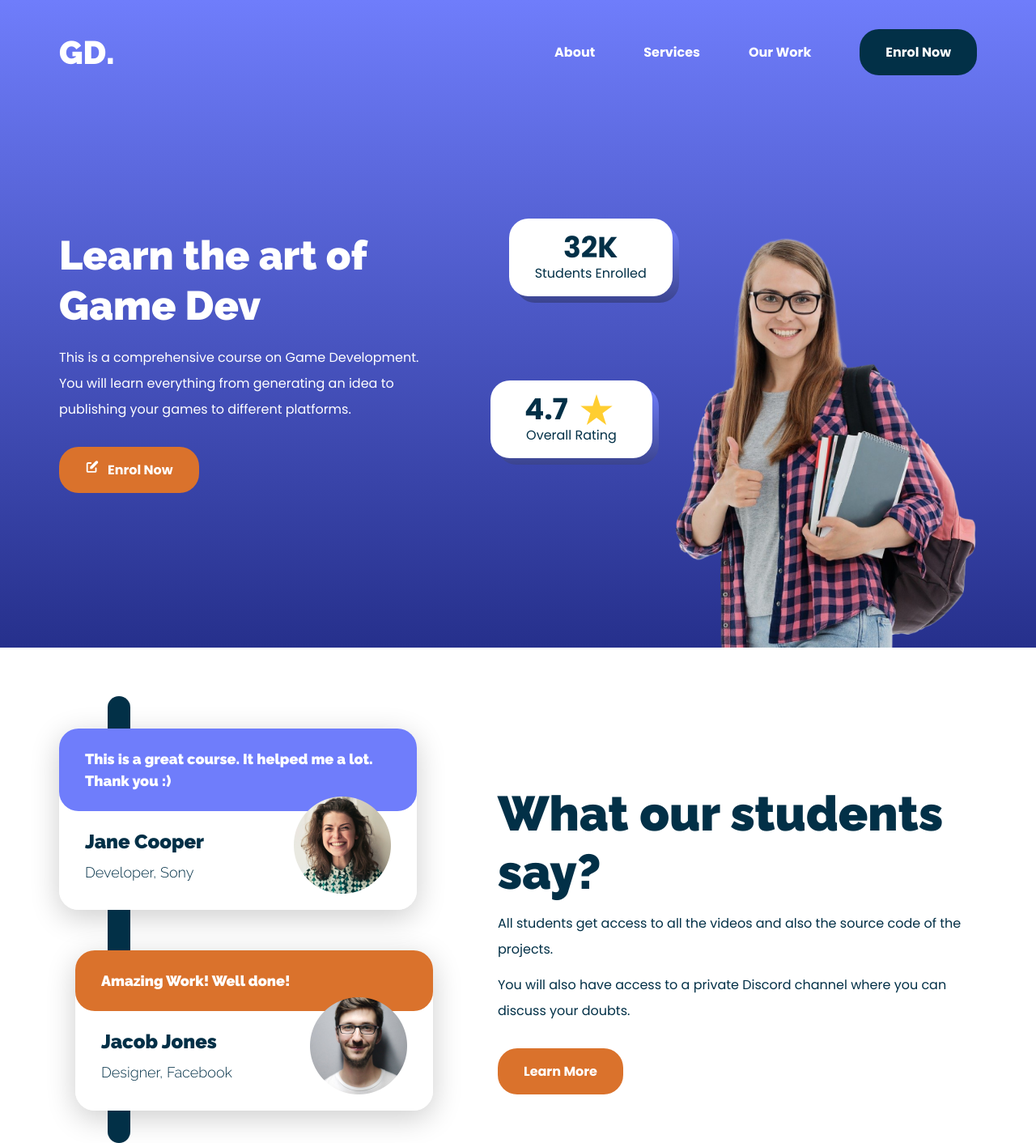
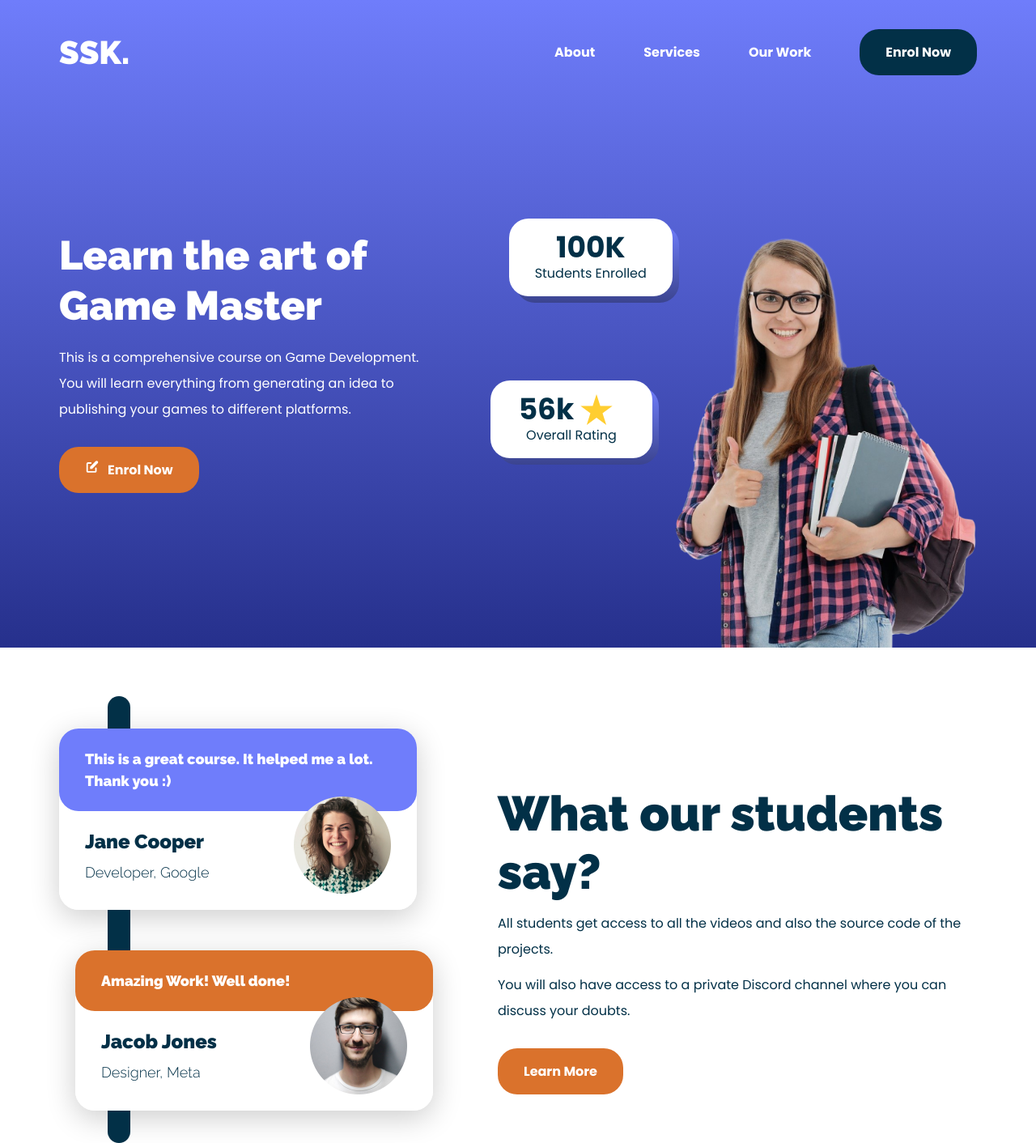
Before and after one commit to SSK443/FIGMA, a plain HTML site: page index.html in a window 1280 px wide. Shown: the top 1412 px of the page at 81% size. Drawn offline with Linux system fonts and the light colour scheme.

Commit message:
new changing but completed

```diff
--- a/index.html
+++ b/index.html
@@ -17,7 +17,7 @@
   <header>
     <div class="wrapper">
       <nav>
-        <div class="logo">GD.</div>
+        <div class="logo">SSK.</div>
 
         <ul>
           <li>
@@ -41,7 +41,7 @@
       <!-- End of desktop navigation menu -->
 
       <nav class="mobile-nav">
-        <div class="logo">GD.</div>
+        <div class="logo">SSK.</div>
         <div class="menu-icon">
           <img src="images/menu-icon.svg" alt="" />
         </div>
@@ -77,7 +77,7 @@
         <div class="left">
           <h1>
             Learn the art of <br />
-            Game Dev
+            Game Master
           </h1>
 
           <p>
@@ -97,7 +97,7 @@
           <div class="achievement-card students-enrolled">
             <div class="content">
               <div>
-                <h3>32K</h3>
+                <h3>100K</h3>
               </div>
               <p>Students Enrolled</p>
             </div>
@@ -108,7 +108,7 @@
           <div class="achievement-card overall-rating">
             <div class="content">
               <div>
-                <h3>4.7</h3>
+                <h3>56k</h3>
                 <img src="images/start-icon.svg" alt="" />
               </div>
               <p>Overall Rating</p>
@@ -133,7 +133,7 @@
 
           <div class="info">
             <h4>Jane Cooper</h4>
-            <p class="company">Developer, Sony</p>
+            <p class="company">Developer, Google</p>
           </div>
 
           <img src="images/testimonial-1.png" alt="" />
@@ -144,7 +144,7 @@
 
           <div class="info">
             <h4>Jacob Jones</h4>
-            <p class="company">Designer, Facebook</p>
+            <p class="company">Designer, Meta</p>
           </div>
 
           <img src="images/testimonial-2.png" alt="" />
@@ -273,7 +273,7 @@
           <h3>Contact Us</h3>
 
           <ul>
-            <li>contact@gmail.com</li>
+            <li>SSK443@gmail.com</li>
           </ul>
 
           <div class="social">
@@ -293,7 +293,7 @@
         </div>
       </div>
 
-      <p class="copyright">This website is developed by GTCoding © 2021</p>
+      <p class="copyright">This website is developed by SSkCoding © 2021</p>
     </div>
   </footer>
 
```
